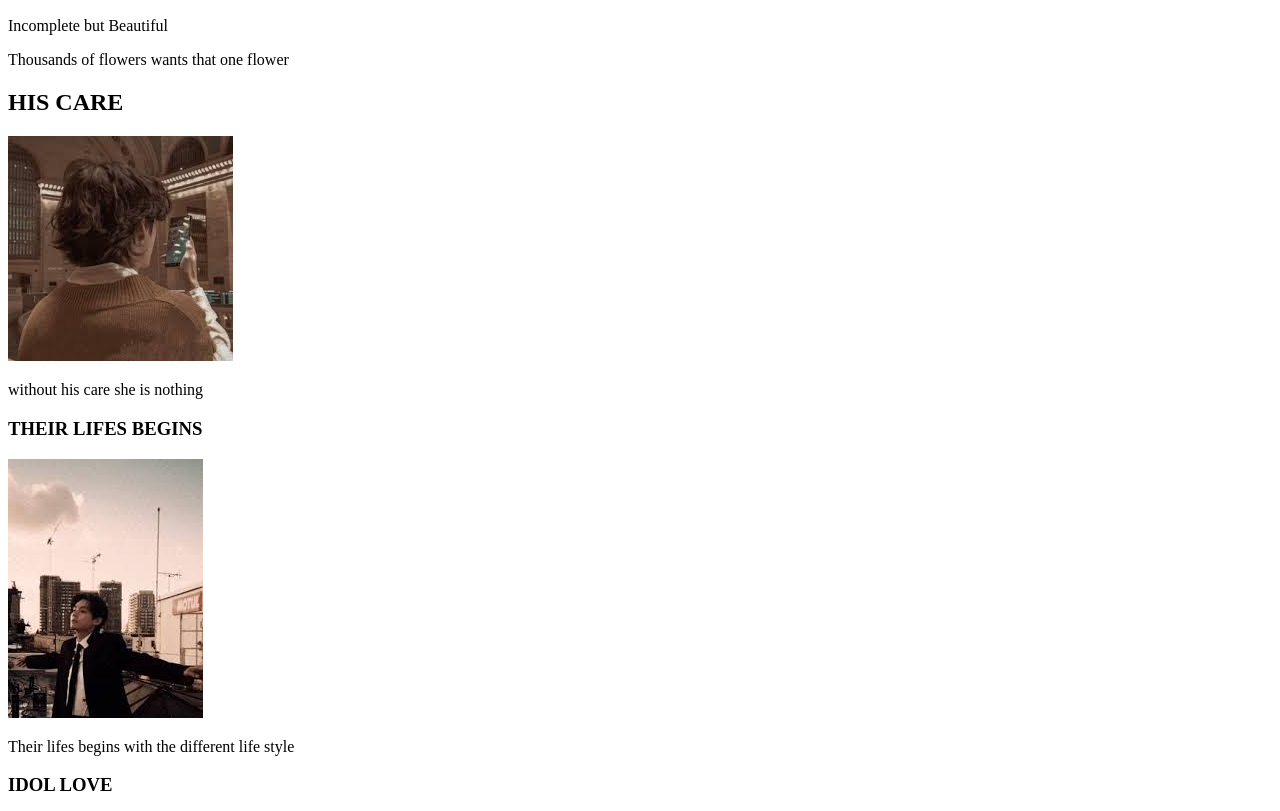
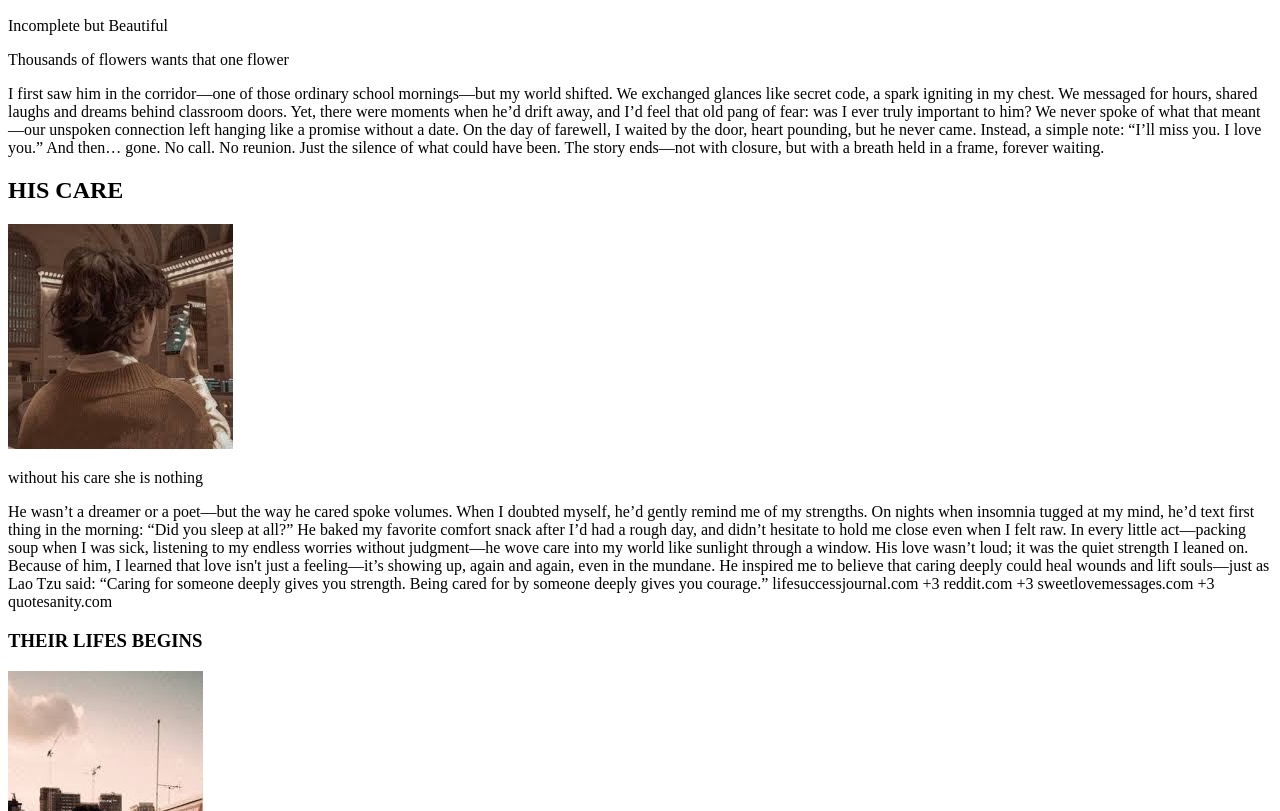
Before and after one commit to Anuprabha95/html-project, a plain HTML site: page index.html in a window 1280 px wide. Shown: the part 366-1177 px from the top of the page. Drawn offline with Linux system fonts and the light colour scheme.

Commit message:
added changes

```diff
--- a/index.html
+++ b/index.html
@@ -10,10 +10,19 @@
     <h1>HER LOVE </h1>
     <img src="profile.jpg" alt="">
     <p>Incomplete but Beautiful</p>
-    <P>Thousands of flowers wants that one flower   </P>
+    <P>Thousands of flowers wants that one flower </P>
+    <p> I first saw him in the corridor—one of those ordinary school mornings—but my world shifted. We exchanged glances like secret code, a spark igniting in my chest. We messaged for hours, shared laughs and dreams behind classroom doors. Yet, there were moments when he’d drift away, and I’d feel that old pang of fear: was I ever truly important to him? We never spoke of what that meant—our unspoken connection left hanging like a promise without a date. On the day of farewell, I waited by the door, heart pounding, but he never came. Instead, a simple note: “I’ll miss you. I love you.” And then… gone. No call. No reunion. Just the silence of what could have been. The story ends—not with closure, but with a breath held in a frame, forever waiting. </p>
     <h2>HIS CARE </h2>
     <img src="him.jpg" alt="">
     <p>without his care she is nothing </p>
+    <p> He wasn’t a dreamer or a poet—but the way he cared spoke volumes. When I doubted myself, he’d gently remind me of my strengths. On nights when insomnia tugged at my mind, he’d text first thing in the morning: “Did you sleep at all?” He baked my favorite comfort snack after I’d had a rough day, and didn’t hesitate to hold me close even when I felt raw. In every little act—packing soup when I was sick, listening to my endless worries without judgment—he wove care into my world like sunlight through a window. His love wasn’t loud; it was the quiet strength I leaned on. Because of him, I learned that love isn't just a feeling—it’s showing up, again and again, even in the mundane. He inspired me to believe that caring deeply could heal wounds and lift souls—just as Lao Tzu said: “Caring for someone deeply gives you strength. Being cared for by someone deeply gives you courage.”
+lifesuccessjournal.com
++3
+reddit.com
++3
+sweetlovemessages.com
++3
+quotesanity.com </p>
     <h3>THEIR LIFES BEGINS </h3>
     <img src="HE.jpg" alt="">
     <P> Their lifes begins with the different life style </P>
```
